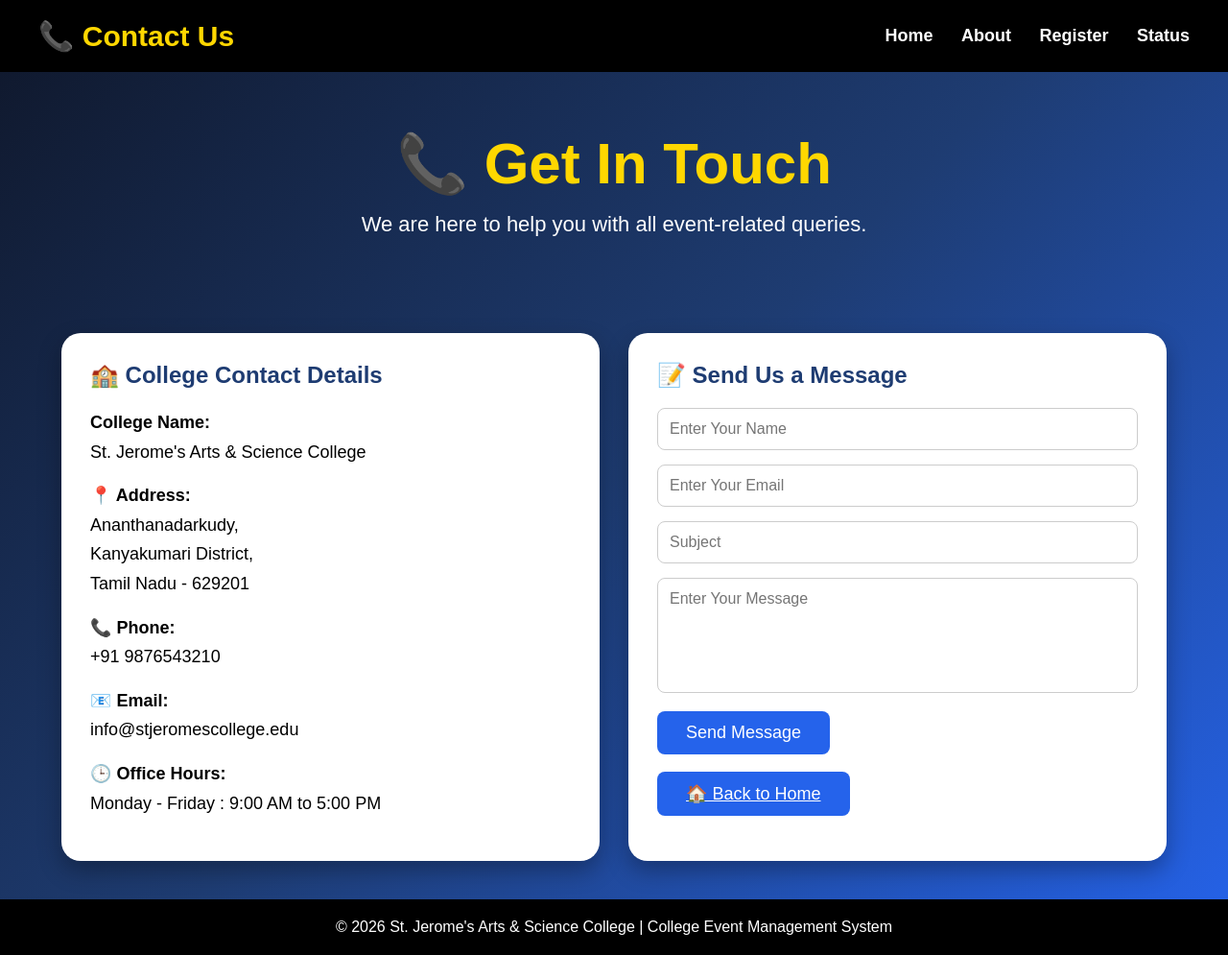
After one commit to Arun09112004/College-Event-Management, a Django app: page /contact/ in a window 1280 px wide. The commit adds this page. Shown: the whole page at 96% size. Run offline with Django 5.2, Linux system fonts and the light colour scheme.

Commit message:
Updated project

```diff
--- a/college_events/urls.py
+++ b/college_events/urls.py
@@ -62,4 +62,5 @@ urlpatterns = [
     path('photography/', views.photography, name='photography'),
     path('short_film/', views.short_film, name='short_film'),
     path('dashboard/', views.dashboard, name='dashboard'),
+    path('contact/', views.contact, name='contact'),
     ]
--- a/events/views.py
+++ b/events/views.py
@@ -158,6 +158,9 @@ def short_film(request):
 def drama(request):
     return render(request, 'drama.html')
 
+def contact(request):
+    return render(request, 'contact.html')
+
 from .models import Registration
 
 from .models import Registration
@@ -177,6 +180,7 @@ def dashboard(request):
 
     cultural = Registration.objects.filter(department="Cultural").count()
     college_day = Registration.objects.filter(department="College Day").count()
+    recent = Registration.objects.all().order_by('-id')[:5]
 
     context = {
         'total': total,
@@ -187,6 +191,7 @@ def dashboard(request):
         'symposium': symposium,
         'cultural': cultural,
         'college_day': college_day,
+        'recent' : recent,
     }
 
     return render(request, 'dashboard.html', context)
--- /dev/null
+++ b/templates/contact.html
@@ -0,0 +1,222 @@
+<!DOCTYPE html>
+<html lang="en">
+<head>
+
+<meta charset="UTF-8">
+<meta name="viewport" content="width=device-width, initial-scale=1.0">
+
+<title>Contact Us - College Event Management System</title>
+
+<style>
+
+*{
+    margin:0;
+    padding:0;
+    box-sizing:border-box;
+    font-family:Arial,sans-serif;
+}
+
+body{
+    background:linear-gradient(135deg,#0f172a,#1e3c72,#2563eb);
+    color:white;
+    min-height:100vh;
+}
+
+nav{
+    background:black;
+    padding:20px 40px;
+    display:flex;
+    justify-content:space-between;
+    align-items:center;
+}
+
+.logo{
+    color:gold;
+    font-size:30px;
+    font-weight:bold;
+}
+
+.menu a{
+    color:white;
+    text-decoration:none;
+    margin-left:25px;
+    font-size:18px;
+    font-weight:bold;
+}
+
+.menu a:hover{
+    color:gold;
+}
+
+.hero{
+    text-align:center;
+    padding:60px 20px;
+}
+
+.hero h1{
+    font-size:60px;
+    color:gold;
+    margin-bottom:15px;
+}
+
+.hero p{
+    font-size:22px;
+}
+
+.container{
+    width:90%;
+    margin:40px auto;
+    display:grid;
+    grid-template-columns:repeat(auto-fit,minmax(400px,1fr));
+    gap:30px;
+}
+
+.card{
+    background:white;
+    color:black;
+    border-radius:20px;
+    padding:30px;
+    box-shadow:0 10px 25px rgba(0,0,0,.3);
+}
+
+.card h2{
+    color:#1e3c72;
+    margin-bottom:20px;
+}
+
+.card p{
+    font-size:18px;
+    margin-bottom:15px;
+    line-height:1.7;
+}
+
+form input,
+form textarea{
+    width:100%;
+    padding:12px;
+    margin-bottom:15px;
+    border:1px solid #ccc;
+    border-radius:8px;
+    font-size:16px;
+}
+
+form textarea{
+    resize:none;
+    height:120px;
+}
+
+.btn{
+    display:inline-block;
+    background:#2563eb;
+    color:white;
+    padding:12px 30px;
+    border:none;
+    border-radius:8px;
+    font-size:18px;
+    cursor:pointer;
+}
+
+.btn:hover{
+    background:#1d4ed8;
+}
+
+footer{
+    background:black;
+    text-align:center;
+    padding:20px;
+    margin-top:40px;
+}
+
+</style>
+
+</head>
+
+<body>
+
+<nav>
+
+<div class="logo">
+📞 Contact Us
+</div>
+
+<div class="menu">
+<a href="/">Home</a>
+<a href="/about/">About</a>
+<a href="/register/">Register</a>
+<a href="/status/">Status</a>
+</div>
+
+</nav>
+
+<div class="hero">
+
+<h1>📞 Get In Touch</h1>
+
+<p>
+We are here to help you with all event-related queries.
+</p>
+
+</div>
+
+<div class="container">
+    <div class="card">
+
+<h2>🏫 College Contact Details</h2>
+
+<p><b>College Name:</b><br>
+St. Jerome's Arts & Science College</p>
+
+<p><b>📍 Address:</b><br>
+Ananthanadarkudy,<br>
+Kanyakumari District,<br>
+Tamil Nadu - 629201</p>
+
+<p><b>📞 Phone:</b><br>
++91 9876543210</p>
+
+<p><b>📧 Email:</b><br>
+info@stjeromescollege.edu</p>
+
+<p><b>🕒 Office Hours:</b><br>
+Monday - Friday : 9:00 AM to 5:00 PM</p>
+
+</div>
+
+<div class="card">
+
+<h2>📝 Send Us a Message</h2>
+
+<form>
+
+<input type="text" placeholder="Enter Your Name" required>
+
+<input type="email" placeholder="Enter Your Email" required>
+
+<input type="text" placeholder="Subject" required>
+
+<textarea placeholder="Enter Your Message" required></textarea>
+
+<button type="submit" class="btn">
+Send Message
+</button>
+
+</form>
+
+<br>
+
+<a href="/" class="btn">
+🏠 Back to Home
+</a>
+
+</div>
+
+</div>
+
+<footer>
+
+© 2026 St. Jerome's Arts & Science College | College Event Management System
+
+</footer>
+
+</body>
+</html>
--- a/templates/home.html
+++ b/templates/home.html
@@ -182,7 +182,8 @@
         <a href="/">Home</a>
         <a href="/about/">About</a>
         <a href="/register/">Register</a>
-         <a href="/status/">Check Status</a>
+        <a href="/contact/">Content</a>
+        <a href="/status/">Check Status</a>
     </div>
 
 </nav>
```
Also changed, not shown: college_events/settings.py (+7 -2 lines), events/models.py (+12 -1 lines), templates/dashboard.html (+33 -0 lines), events/migrations/0003_alter_registration_status.py (added).
